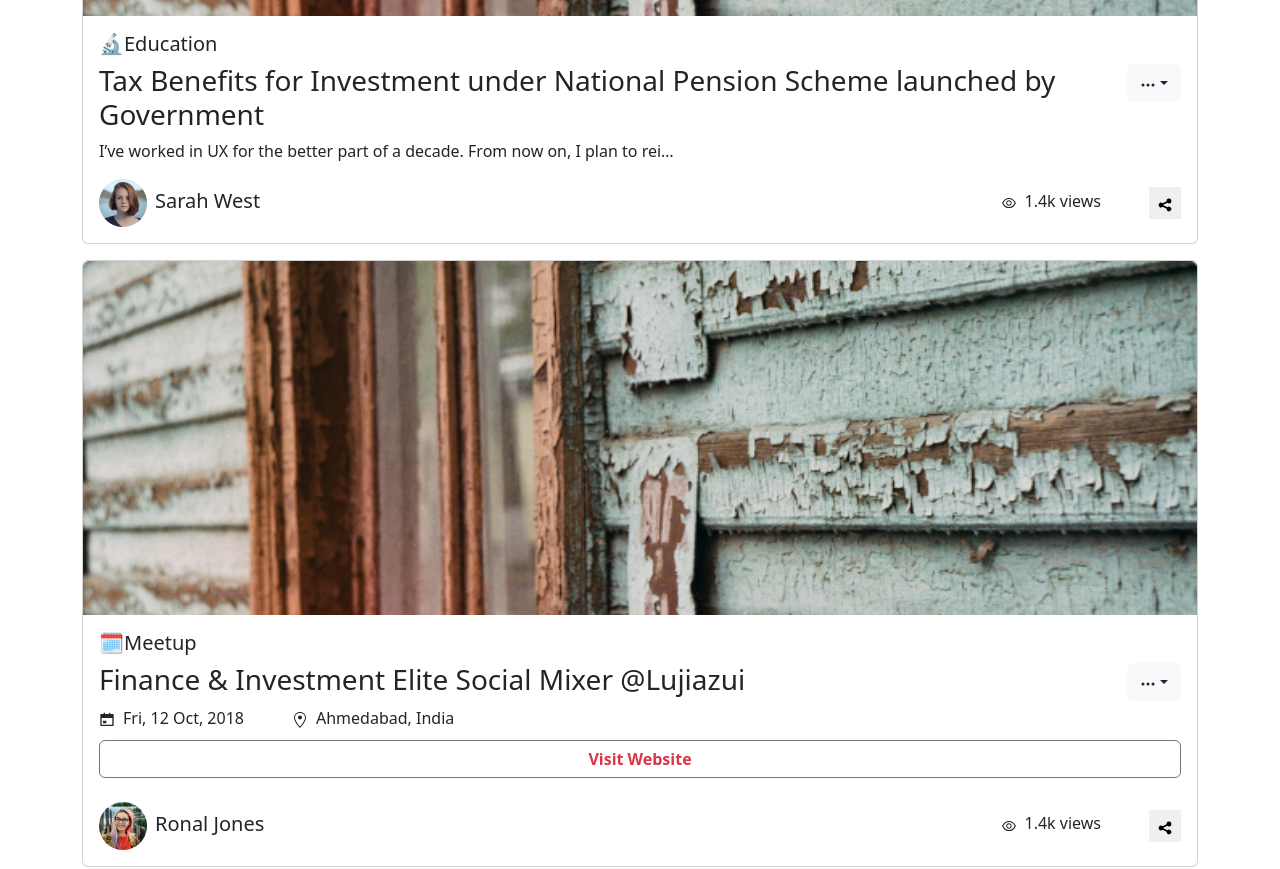
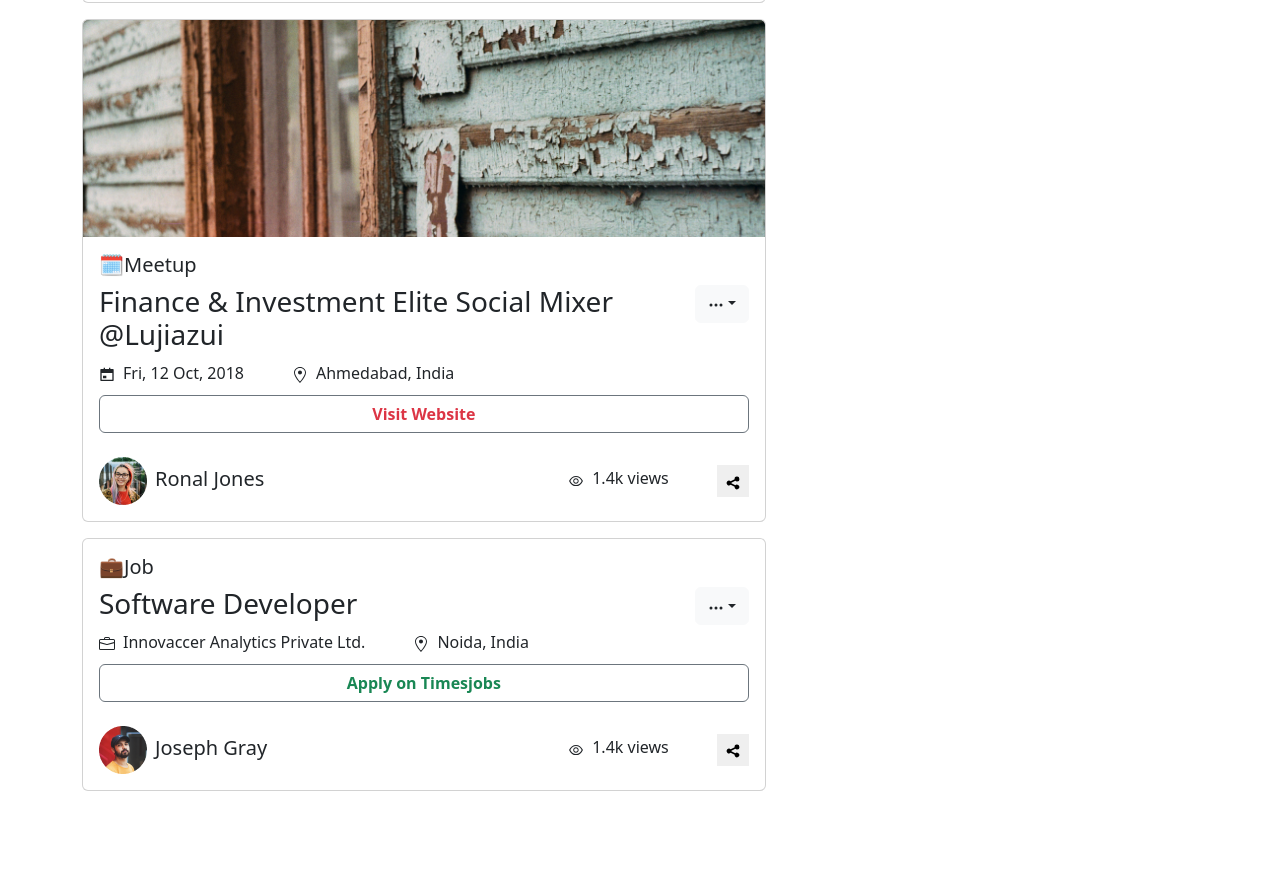
Before and after one commit to BubbleNowrin/Social-Group--Reactjs, a React (Create React App) app: page /home in a window 1280 px wide. Shown: the part 1646-2515 px from the top of the page. After the commit the page ends 2453 px from the top, so only its background shows below. Built offline with nearby package versions, Linux system fonts and the light colour scheme.

Commit message:
posts section done

```diff
--- a/src/Components/Home/PostSection/PostSection/Posts/PostCards.js
+++ b/src/Components/Home/PostSection/PostSection/Posts/PostCards.js
@@ -7,15 +7,17 @@ import writer1 from "../../../../../Assets/Rectangle 3 (2).jpg";
 import writer2 from "../../../../../Assets/Rectangle 3 (2).png";
 import writer3 from "../../../../../Assets/Rectangle 3.png";
 import { BsThreeDots, BsBriefcase } from 'react-icons/bs';
-import { AiOutlineEye } from 'react-icons/ai';
+import { AiOutlineEye, AiOutlineExclamationCircle } from 'react-icons/ai';
 import { HiShare } from 'react-icons/hi';
 import { RiCalendarEventFill } from 'react-icons/ri';
 import { GoLocation } from 'react-icons/go';
+import { FaPen } from 'react-icons/fa';
 import { Link } from 'react-router-dom';
 
 const PostCards = () => {
     return (
-        <div className='container mt-4'>
+        <div className='container mt-4 d-flex'>
+            <div className='me-5'>
                 <div class="card mb-3">
                     <img src={card} class="card-img-top" alt="..." />
                     <div class="card-body">
@@ -109,7 +111,7 @@ const PostCards = () => {
                                 <h2 className='fs-6 ms-2 mt-1'>Ahmedabad, India</h2>
                             </div>
                         </div>
-                    <button type="button" class="btn btn-outline-secondary w-100 mt-1 mb-4"><span className='text-danger fw-bold'>Visit Website</span></button>
+                        <button type="button" class="btn border-secondary w-100 mt-1 mb-4"><span className='text-danger fw-bold'>Visit Website</span></button>
                         <div className='d-flex justify-content-between align-items-center'>
                             <div className='d-flex align-items-center '>
                                 <img src={writer2} alt="" />
@@ -151,7 +153,7 @@ const PostCards = () => {
                                 <h2 className='fs-6 ms-2 mt-1'>Noida, India</h2>
                             </div>
                         </div>
-                    <button type="button" class="btn btn-outline-secondary w-100 mt-1 mb-4"><span className='fw-bold text-success'>Apply on Timesjobs</span></button>
+                        <button type="button" class="btn border-secondary w-100 mt-1 mb-4"><span className='fw-bold text-success'>Apply on Timesjobs</span></button>
                         <div className='d-flex justify-content-between align-items-center'>
                             <div className='d-flex align-items-center '>
                                 <img src={writer3} alt="" />
@@ -168,6 +170,23 @@ const PostCards = () => {
                     </div>
                 </div>
             </div>
+            <div className='ms-5 mt-5'>
+                <div className='d-flex justify-content-between'>
+                    <div className='d-flex align-items-center'>
+                        <GoLocation />
+                        <h2 className='fs-6 ms-2 mt-1'>Noida, India</h2>
+                    </div>
+                    <div>
+                        <FaPen />
+                    </div>
+                </div>
+                <hr />
+                <div className='d-flex align-items-center'>
+                    <AiOutlineExclamationCircle />
+                    <h2 className='fs-6  ms-2 text-secondary mt-3'>Your location will help us serve better and extend a personalised experience.</h2>
+                </div>
+            </div>
+        </div>
     );
 };
 
```
Lines whose indentation alone changed are shown as unchanged.
